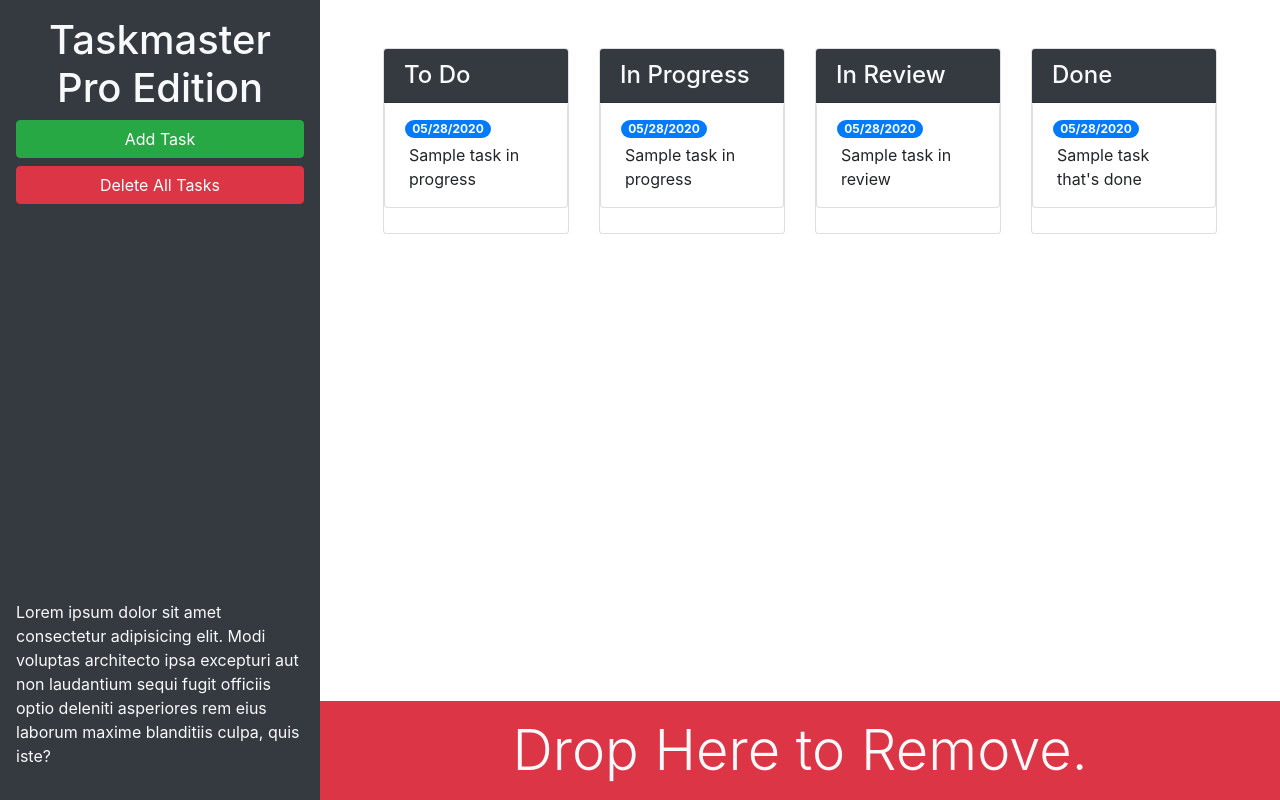
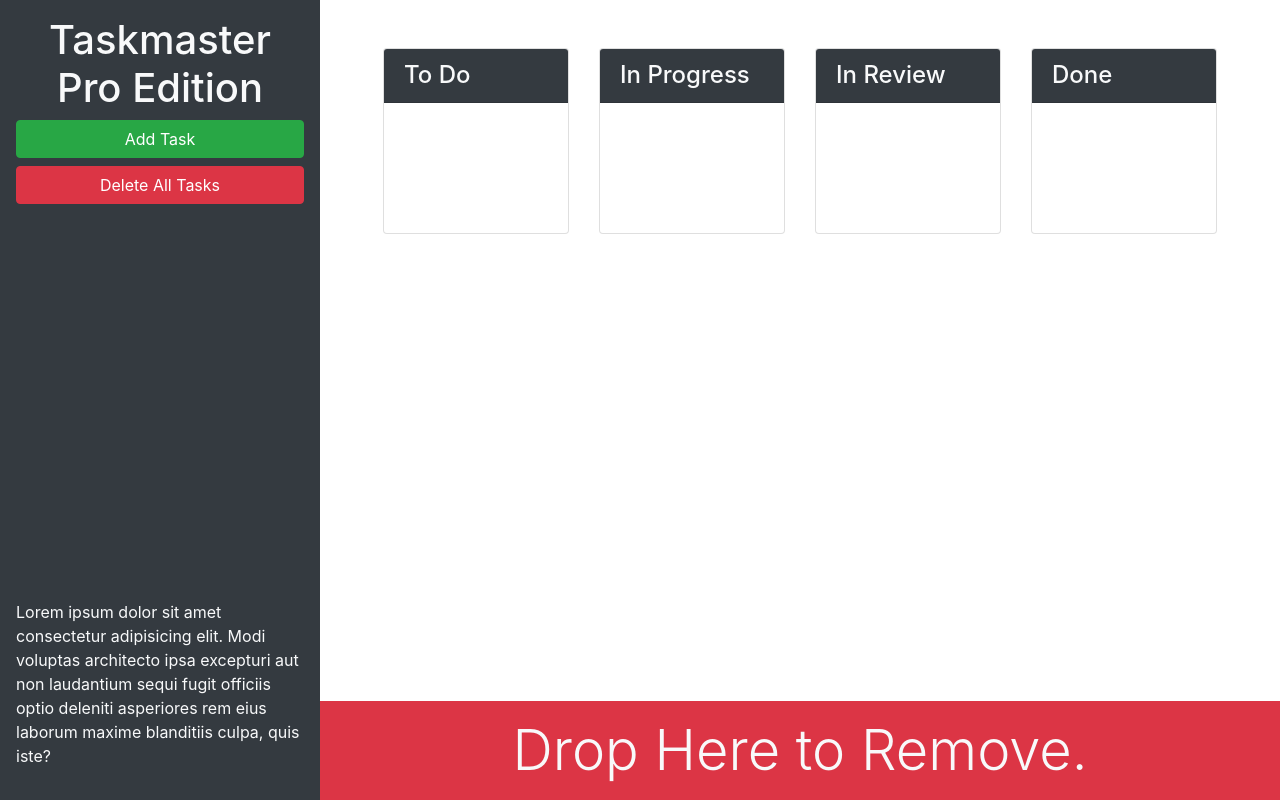
Before and after one commit to kaiafay/taskmaster-pro, a plain HTML site: page index.html in a window 1280 px wide. Drawn offline with nearby package versions, Linux system fonts and the light colour scheme.

Commit message:
delete sample tasks

```diff
--- a/index.html
+++ b/index.html
@@ -31,11 +31,7 @@
             <h4 class="card-header bg-dark text-light">
               To Do
             </h4>
-            <ul id="list-toDo" class="list-group">
-              <li class="list-group-item">
-                <span class="badge badge-primary badge-pill">05/28/2020</span>
-                <p class="m-1">Sample task in progress</p>
-              </li>
+            <ul id="list-toDo" class="list-group list-group-flush">
             </ul>
           </div>
         </div>
@@ -46,11 +42,7 @@
             <h4 class="card-header bg-dark text-light">
               In Progress
             </h4>
-            <ul id="list-inProgress" class="list-group">
-              <li class="list-group-item">
-                <span class="badge badge-primary badge-pill">05/28/2020</span>
-                <p class="m-1">Sample task in progress</p>
-              </li>
+            <ul id="list-inProgress" class="list-group list-group-flush">
             </ul>
           </div>
         </div>
@@ -61,11 +53,7 @@
             <h4 class="card-header bg-dark text-light">
               In Review
             </h4>
-            <ul id="list-inReview" class="list-group">
-              <li class="list-group-item">
-                <span class="badge badge-primary badge-pill">05/28/2020</span>
-                <p class="m-1">Sample task in review</p>
-              </li>
+            <ul id="list-inReview" class="list-group list-group-flush">
             </ul>
           </div>
         </div>
@@ -76,11 +64,7 @@
             <h4 class="card-header bg-dark text-light">
               Done
             </h4>
-            <ul id="list-done" class="list-group">
-              <li class="list-group-item">
-                <span class="badge badge-primary badge-pill">05/28/2020</span>
-                <p class="m-1">Sample task that's done</p>
-              </li>
+            <ul id="list-done" class="list-group list-group-flush">
             </ul>
           </div>
         </div>
```
